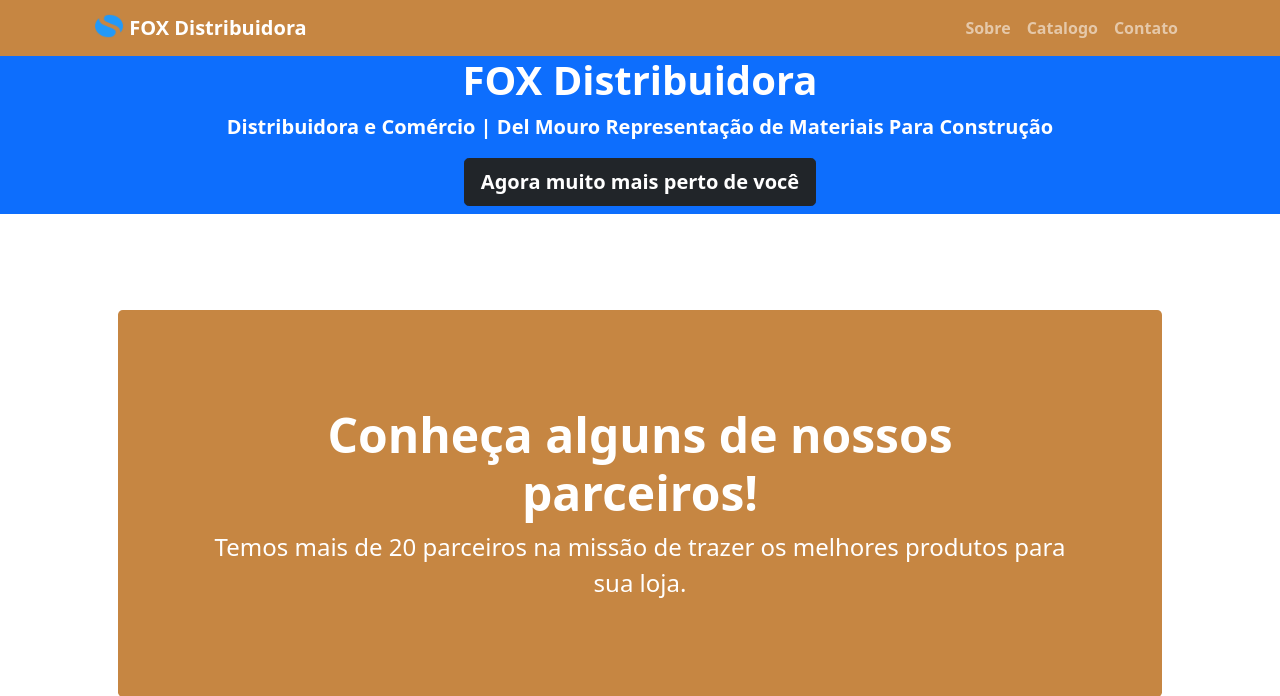
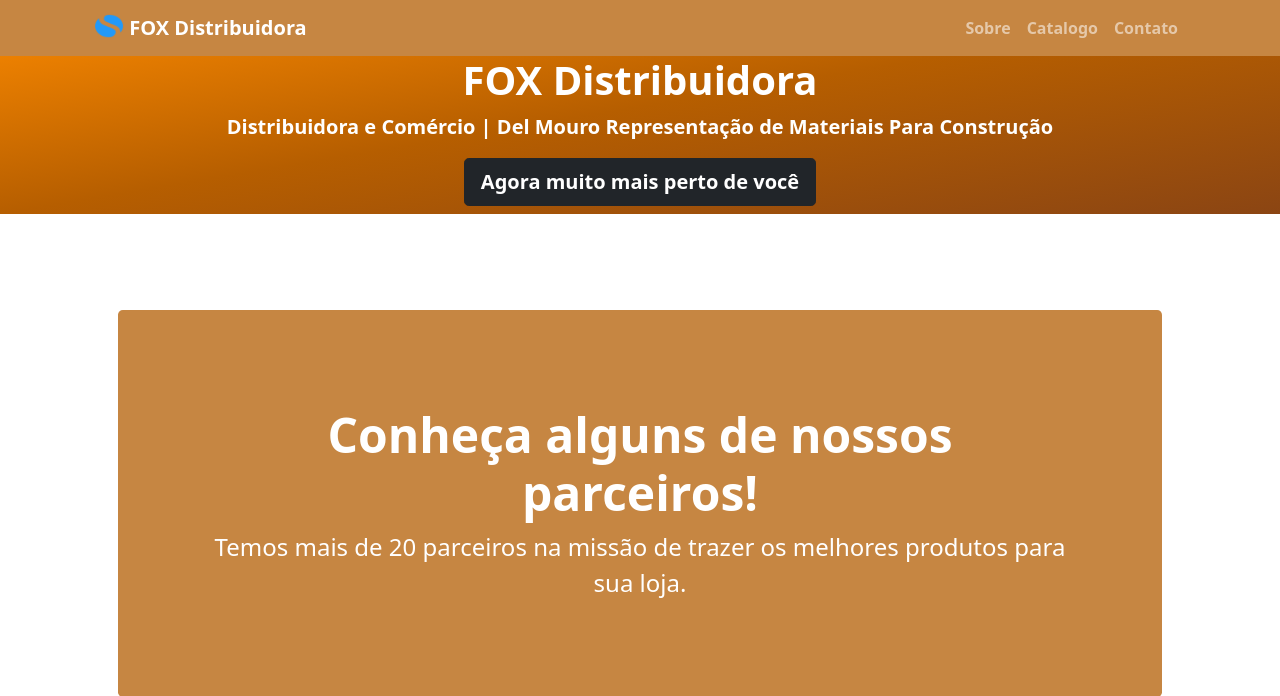
Before and after one commit to Lucaspaz21/foxdistribuidora, a Flask app: page / in a window 1280 px wide. Shown: the top 696 px of the page. Run offline with Flask 3, Linux system fonts and the light colour scheme; some libraries are stand-ins or nearby versions.

Commit message:
Update main.css

```diff
--- a/foxdistribuidora/static/main.css
+++ b/foxdistribuidora/static/main.css
@@ -1,19 +1,15 @@
-
 .bg-cover {
     background-size: cover !important;
 }
 
 .custom-hr {
-      border-top: 5px solid black;
-    }
-
+    border-top: 5px solid black;
+}
 
 body {
     min-height: 100vh;
 }
 
-<style>
-    .custom-gradient {
-        background-image: linear-gradient(to bottom right, #ff8c00, #b65e00, #8b4513);
-    }
-</style>
+.custom-gradient {
+    background-image: linear-gradient(to bottom right, #ff8c00, #b65e00, #8b4513);
+}
```
